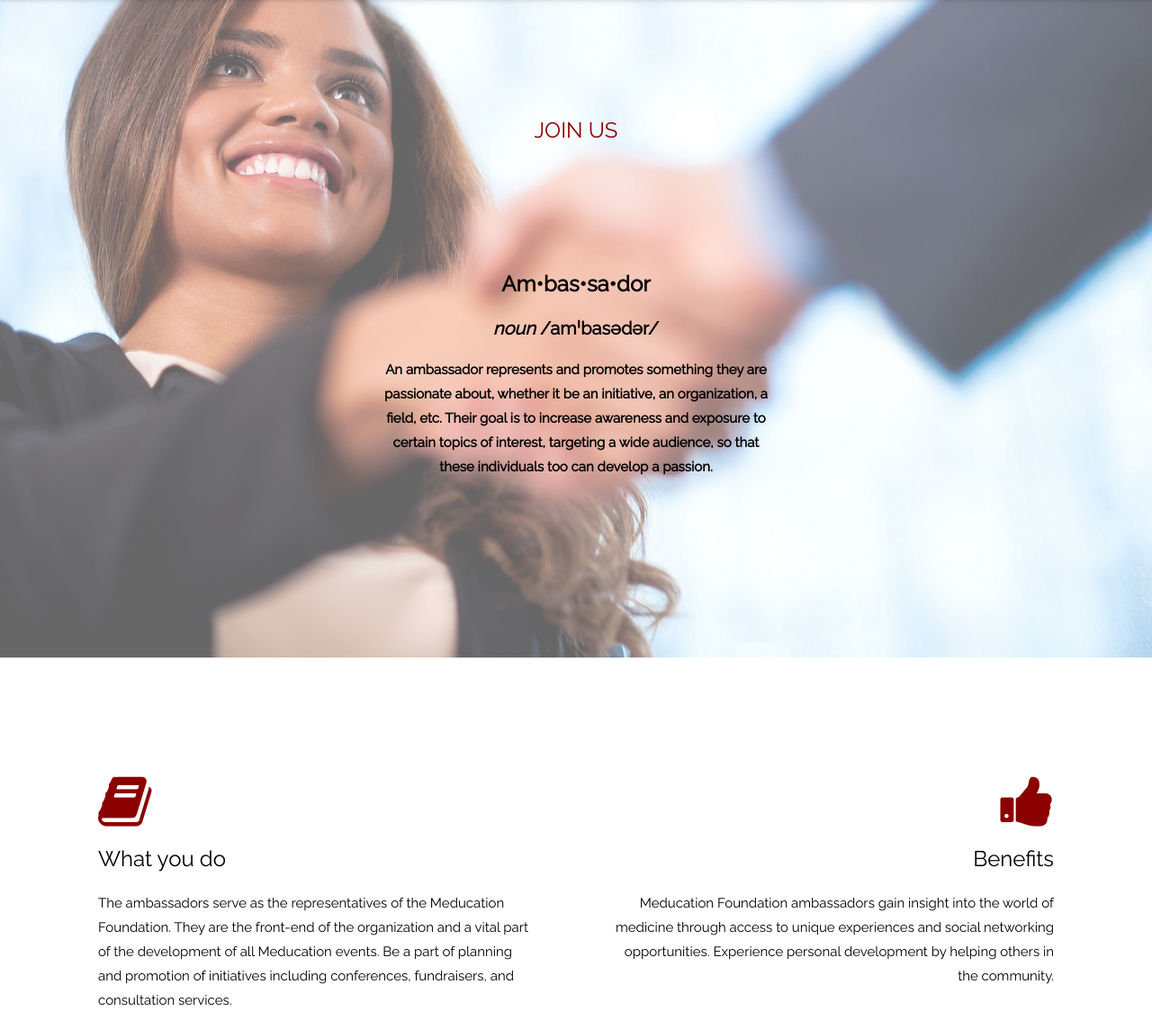
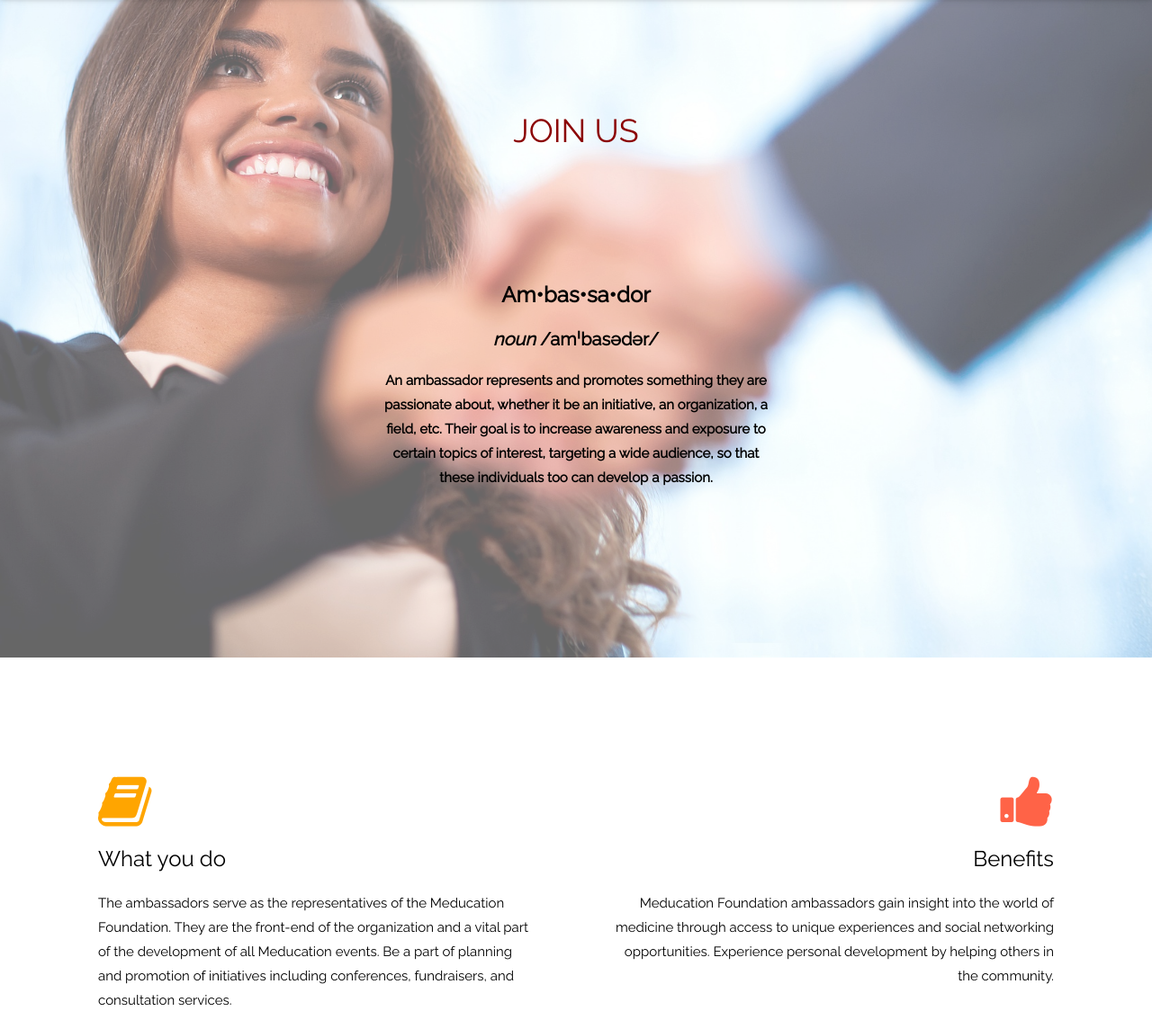
Before and after one commit to christineNg1028/meducationfoundation, a plain HTML site: page join us.html in a window 1280 px wide. Shown: the part 69-1213 px from the top of the page at 90% size. Drawn offline with nearby package versions, Linux system fonts and the light colour scheme.

Commit message:
Update join us.html

```diff
--- a/join us.html
+++ b/join us.html
@@ -106,7 +106,7 @@ body, html {
 <!-- Ambassador Program -->
 <img src="ambassador.jpg" class="w3-opacity" style="height:800px;width: 100%;">
 <div class="w3-display-middle w3-center" style="padding:128px 16px" id="ambassadors">
-  <h3 style="color: #8B0000">JOIN US</h3>
+  <h1 style="color: #8B0000">JOIN US</h1>
   <br><br><br><br>
   <div style="padding-left: 80px;padding-right: 80px">
     <h3><strong>Am•bas•sa•dor</strong></h3>
@@ -119,13 +119,13 @@ body, html {
 <div class="w3-container" style="padding:128px 16px">
     <div class="w3-row-padding">
       <div class="w3-col m6 wow fadeInLeft animated" style="padding-right: 42px;padding-left: 85px">
-        <i class="w3-jumbo fa fa-book" style="color: #8B0000"></i>
+        <i class="w3-jumbo fa fa-book" style="color: orange"></i>
         <h3>What you do</h3>
         <p>The ambassadors serve as the representatives of the Meducation Foundation. They are the front-end of the organization and a vital part of the development of all Meducation events.
           Be a part of planning and promotion of initiatives including conferences, fundraisers, and consultation services.</p>
       </div>
       <div class="w3-col m6 w3-right-align wow fadeInRight animated" style="padding-right: 85px;padding-left: 42px">
-        <i class="w3-jumbo fa fa-thumbs-up" style="color: #8B0000"></i>
+        <i class="w3-jumbo fa fa-thumbs-up" style="color: tomato"></i>
         <h3>Benefits</h3>
         <p>Meducation Foundation ambassadors gain insight into the world of medicine through access to unique experiences and social networking opportunities.
           Experience personal development by helping others in the community.</p>
```
